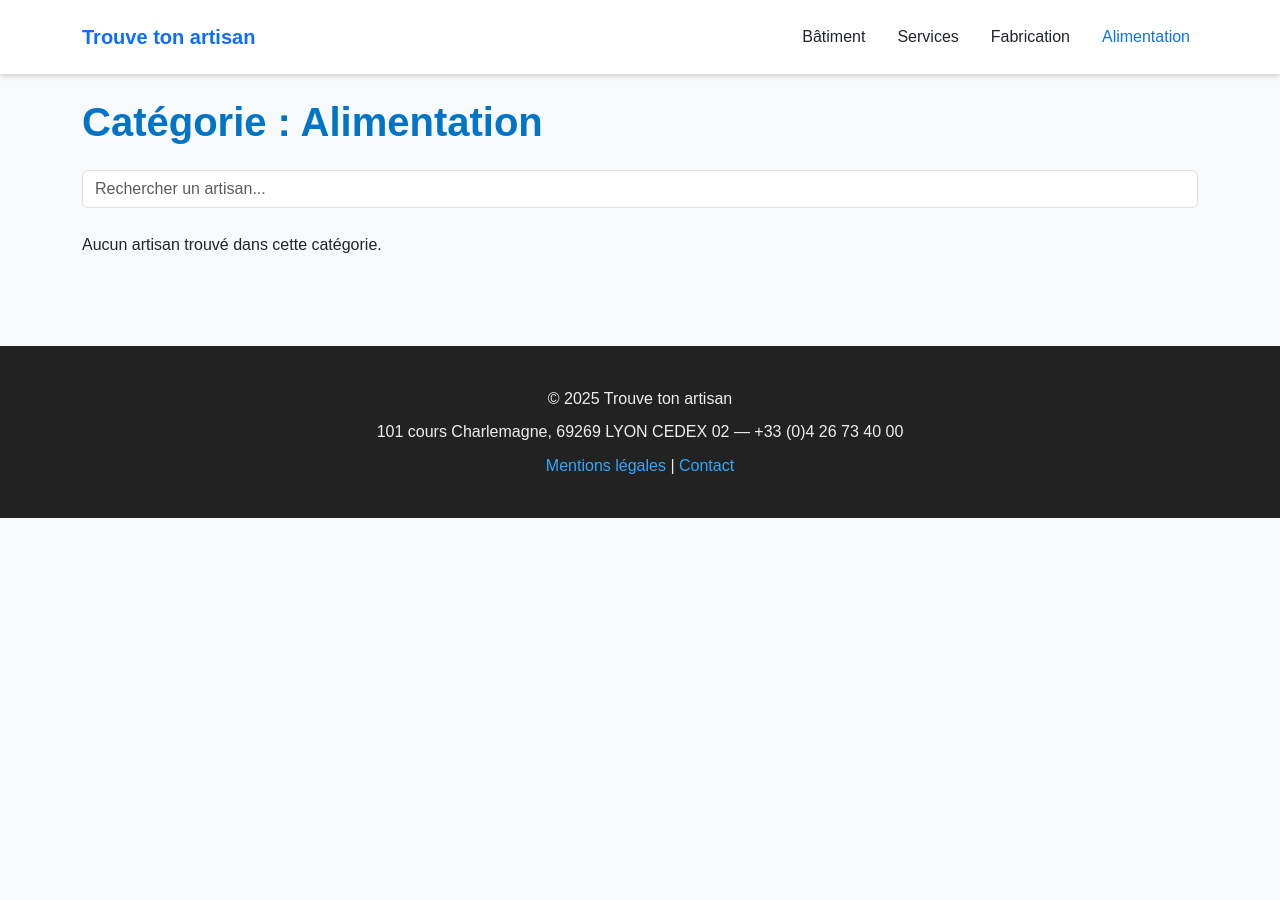
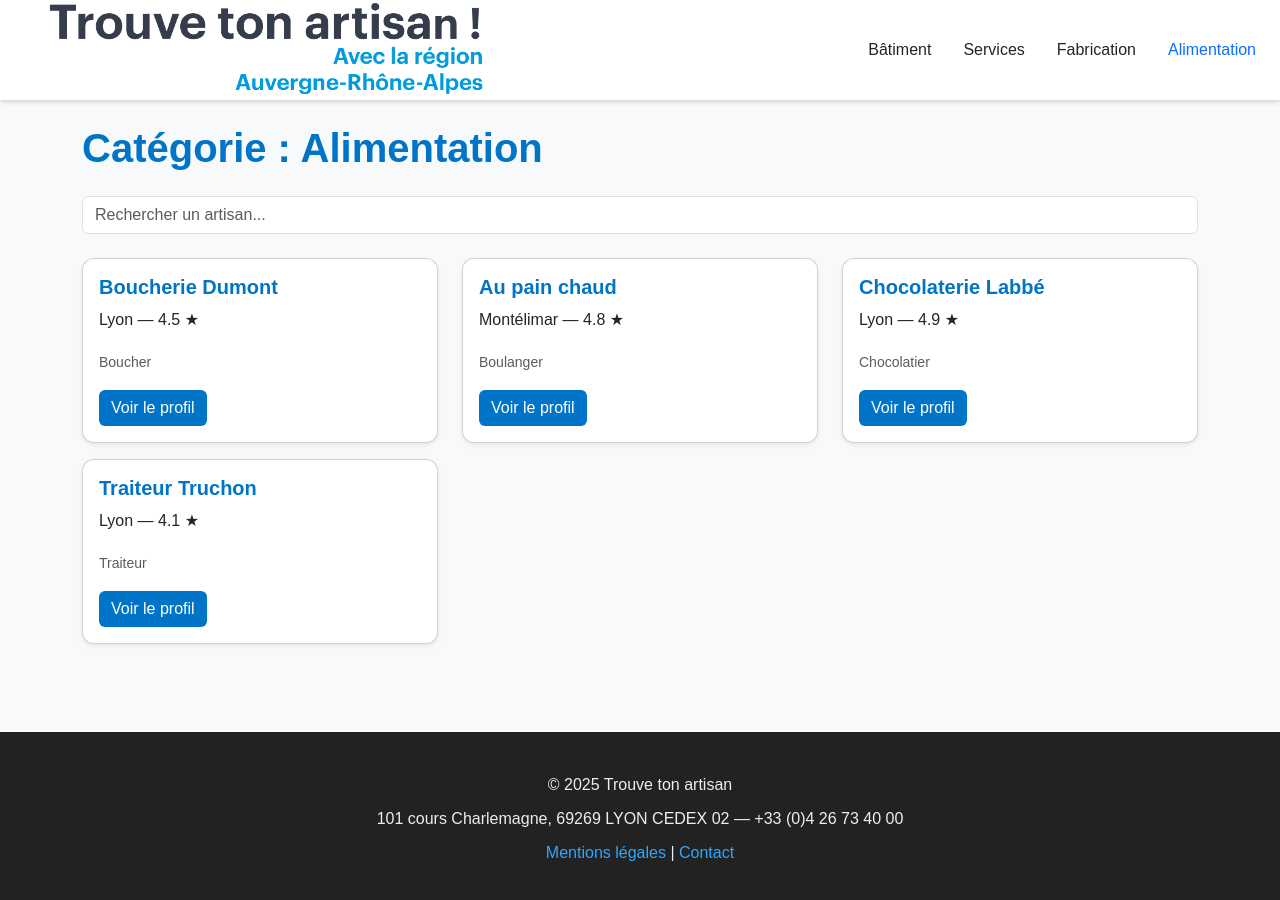
Before and after one commit to Boubou008/trouve-ton-artisan, a React (Vite) app: page /categorie/alimentation in a window 1280 px wide. Shown: the top 900 px of the page. Before the commit the page ends 800 px from the top, so only its background shows below. Built offline with nearby package versions, Linux system fonts and the light colour scheme; a web font is replaced by a local one.

Commit message:
Pages Home/Category/Artisan + cartes + recherche (mock JSON)

```diff
--- a/src/assets/styles/main.scss
+++ b/src/assets/styles/main.scss
@@ -81,12 +81,7 @@ header {
   .navbar {
     padding: 1rem 0;
 
-    .navbar-brand {
-      font-weight: 700;
-      font-size: 1.25rem;
-      color: $primary-color;
-    }
-
+}
     .nav-link {
       color: $text-color;
       margin-left: 1rem;
@@ -98,7 +93,6 @@ header {
       }
     }
   }
-}
 
 /* =========================================================
    🧩 5. Cartes artisans
@@ -208,3 +202,44 @@ footer {
     margin-bottom: 1.5rem;
   }
 }
+
+/* Barre fine */
+.navbar-compact {
+  --bs-navbar-padding-y: .1rem;
+  padding: .1rem .75rem;
+  min-height: 100px;
+  line-height: 1;
+  overflow: visible;
+}
+
+.navbar-brand { padding: 0; margin-right: .75rem; }
+
+/* Conteneur du logo : reste petit, sert juste d'ancre */
+.brand-wrap {
+  position: relative;
+  display: inline-block;
+  height: 48px;
+  width: 120px;
+  overflow: visible;
+}
+
+/* Logo énorme, mais hors flux → n’augmente pas la navbar */
+.brand-logo {
+  position: absolute;
+  left: 0;
+  top: 50%;
+  transform: translateY(-50%);
+  height: 300px;
+  width: auto;
+  object-fit: contain;
+  z-index: 2;
+}
+
+/* Menu à droite */
+.navbar-nav { margin-left: auto; }
+
+/* Mobile : on réduit le logo pour éviter qu'il ne cache tout */
+@media (max-width: 576px) {
+  .brand-wrap { height: 44px; width: 100px; }
+  .brand-logo { height: 180px; }
+}
--- a/src/components/Header.jsx
+++ b/src/components/Header.jsx
@@ -1,13 +1,18 @@
 import { NavLink } from "react-router-dom";
 import categories from "../data/categories.json";
+import logo from "../assets/images/logo.png";
 
 function Header() {
   return (
     <header>
-      <nav className="navbar navbar-expand-lg navbar-light bg-white shadow-sm">
-        <div className="container">
-          <NavLink to="/" className="navbar-brand fw-bold text-primary">
-            Trouve ton artisan
+      <nav className="navbar navbar-expand-lg bg-white shadow-sm navbar-compact">
+        <div className="container-fluid px-0">
+
+          {/* === Brand : conteneur fin, logo en absolute === */}
+          <NavLink to="/" className="navbar-brand me-auto ms-0">
+            <span className="brand-wrap">
+              <img src={logo} alt="Logo" className="brand-logo" />
+            </span>
           </NavLink>
 
           <button
@@ -23,7 +28,7 @@ function Header() {
           </button>
 
           <div className="collapse navbar-collapse" id="navbarNav">
-            <ul className="navbar-nav ms-auto">
+            <ul className="navbar-nav ms-auto pe-3">
               {categories.map((cat) => (
                 <li className="nav-item" key={cat.id}>
                   <NavLink
--- a/src/pages/Artisan.jsx
+++ b/src/pages/Artisan.jsx
@@ -3,51 +3,51 @@ import artisans from "../data/artisans.json";
 
 function Artisan() {
   const { slug } = useParams();
-  const artisan = artisans.find((a) => a.slug === slug);
+  const artisan = artisans.find(a => a.slug === slug);
 
-  if (!artisan) {
-    return <p>Artisan introuvable.</p>;
+  if (!artisan) return <p>Artisan introuvable.</p>;
+
+  function handleSubmit(e) {
+    e.preventDefault();
+    const form = new FormData(e.currentTarget);
+    const payload = Object.fromEntries(form.entries());
+    console.log("Message envoyé (mock) :", { to: artisan.email || "(non fourni)", ...payload });
+    alert("Votre message a été préparé (simulation). L’API sera branchée plus tard.");
+    e.currentTarget.reset();
   }
 
   return (
     <section>
-      <h1>{artisan.name}</h1>
+      <h1 className="mb-3">{artisan.name}</h1>
       <p><strong>Spécialité :</strong> {artisan.speciality_name}</p>
       <p><strong>Ville :</strong> {artisan.city}</p>
       <p><strong>Note :</strong> {artisan.rating} ★</p>
-      <p>{artisan.about}</p>
+      <p className="mb-4">{artisan.about}</p>
 
       {artisan.website_url && (
         <p>
-          <a
-            href={artisan.website_url}
-            target="_blank"
-            rel="noopener noreferrer"
-            className="btn btn-primary"
-          >
+          <a href={artisan.website_url} target="_blank" rel="noopener noreferrer" className="btn btn-outline-primary">
             Visiter le site web
           </a>
         </p>
       )}
 
-      <hr />
-      <h2>Contacter cet artisan</h2>
-      <form onSubmit={(e) => e.preventDefault()}>
-        <label>Nom</label>
-        <input type="text" className="form-control" required />
+      <hr className="my-4" />
+      <h2 className="mb-3">Contacter cet artisan</h2>
+      <form onSubmit={handleSubmit}>
+        <label className="form-label">Nom</label>
+        <input name="name" type="text" className="form-control" required />
 
-        <label>Email</label>
-        <input type="email" className="form-control" required />
+        <label className="form-label mt-3">Email</label>
+        <input name="email" type="email" className="form-control" required />
 
-        <label>Objet</label>
-        <input type="text" className="form-control" required />
+        <label className="form-label mt-3">Objet</label>
+        <input name="subject" type="text" className="form-control" required />
 
-        <label>Message</label>
-        <textarea className="form-control" rows="4" required></textarea>
+        <label className="form-label mt-3">Message</label>
+        <textarea name="message" className="form-control" rows="4" required></textarea>
 
-        <button type="submit" className="btn btn-primary mt-3">
-          Envoyer
-        </button>
+        <button type="submit" className="btn btn-primary mt-3">Envoyer</button>
       </form>
     </section>
   );
--- a/src/pages/Category.jsx
+++ b/src/pages/Category.jsx
@@ -1,31 +1,32 @@
 import { useParams } from "react-router-dom";
+import { useState, useMemo } from "react";
+import categories from "../data/categories.json";
+import specialities from "../data/specialities.json";
 import artisans from "../data/artisans.json";
-import specialities from "../data/specialities.json";
-import categories from "../data/categories.json";
 import ArtisanCard from "../components/ArtisanCard";
-import { useState } from "react";
 
 function Category() {
   const { slug } = useParams();
-  const [search, setSearch] = useState("");
+  const [q, setQ] = useState("");
 
-  const category = categories.find((c) => c.slug === slug);
+  const category = categories.find(c => c.slug === slug);
+  if (!category) return <p>Catégorie introuvable.</p>;
 
-  if (!category) {
-    return <p>Catégorie introuvable.</p>;
-  }
+  const specialityIds = useMemo(
+    () => specialities.filter(s => s.category_id === category.id).map(s => s.id),
+    [category.id]
+  );
 
-  // Trouver les spécialités associées à cette catégorie
-  const specialityIds = specialities
-    .filter((s) => s.category_id === category.id)
-    .map((s) => s.id);
-
-  // Filtrer les artisans de la catégorie + recherche
-  const filteredArtisans = artisans.filter(
-    (a) =>
-      specialityIds.includes(a.speciality_id) &&
-      a.name.toLowerCase().includes(search.toLowerCase())
-  );
+  const list = useMemo(() => {
+    return artisans
+      .filter(a => {
+        // on relie par le nom de spécialité si tu n’as pas de speciality_id dans artisans.json
+        const spec = specialities.find(s => s.name === a.speciality_name);
+        const inCategory = spec ? spec.category_id === category.id : false;
+        const matchName = a.name.toLowerCase().includes(q.toLowerCase());
+        return inCategory && matchName;
+      });
+  }, [q, category.id]);
 
   return (
     <section>
@@ -35,15 +36,16 @@ function Category() {
         type="text"
         className="form-control mb-4"
         placeholder="Rechercher un artisan..."
-        value={search}
-        onChange={(e) => setSearch(e.target.value)}
+        value={q}
+        onChange={(e) => setQ(e.target.value)}
+        aria-label="Rechercher un artisan par nom"
       />
 
       <div className="row">
-        {filteredArtisans.length > 0 ? (
-          filteredArtisans.map((artisan) => (
-            <div className="col-md-4" key={artisan.id}>
-              <ArtisanCard artisan={artisan} />
+        {list.length ? (
+          list.map(a => (
+            <div className="col-md-4" key={a.id}>
+              <ArtisanCard artisan={a} />
             </div>
           ))
         ) : (
--- a/src/pages/Home.jsx
+++ b/src/pages/Home.jsx
@@ -1,8 +1,34 @@
+import artisans from "../data/artisans.json";
+import ArtisanCard from "../components/ArtisanCard";
+
 function Home() {
+  const featured = artisans
+    .filter(a => a.is_featured)
+    .sort((a, b) => (a.featured_rank ?? 99) - (b.featured_rank ?? 99))
+    .slice(0, 3);
+
   return (
     <section>
-      <h1>Bienvenue sur Trouve ton artisan</h1>
-      <p>Choisissez une catégorie dans le menu pour découvrir les artisans.</p>
+      <h1 className="text-center mb-4">Trouve ton artisan</h1>
+
+      <div className="mb-5">
+        <h2>Comment ça marche ?</h2>
+        <ol>
+          <li>Choisis une catégorie dans le menu.</li>
+          <li>Parcours la liste et filtre par nom.</li>
+          <li>Ouvre une fiche artisan.</li>
+          <li>Envoie le formulaire de contact.</li>
+        </ol>
+      </div>
+
+      <h2 className="mb-3">Les artisans du mois</h2>
+      <div className="row">
+        {featured.map(a => (
+          <div className="col-md-4" key={a.id}>
+            <ArtisanCard artisan={a} />
+          </div>
+        ))}
+      </div>
     </section>
   );
 }
--- a/src/pages/NotFound.jsx
+++ b/src/pages/NotFound.jsx
@@ -4,10 +4,8 @@ function NotFound() {
   return (
     <div className="text-center mt-5">
       <h1>404 - Page non trouvée</h1>
-      <p>La page que vous recherchez n’existe pas.</p>
-      <Link to="/" className="btn btn-primary mt-3">
-        Retour à l’accueil
-      </Link>
+      <p>La page demandée n’existe pas.</p>
+      <Link to="/" className="btn btn-primary mt-3">Retour à l’accueil</Link>
     </div>
   );
 }
```
